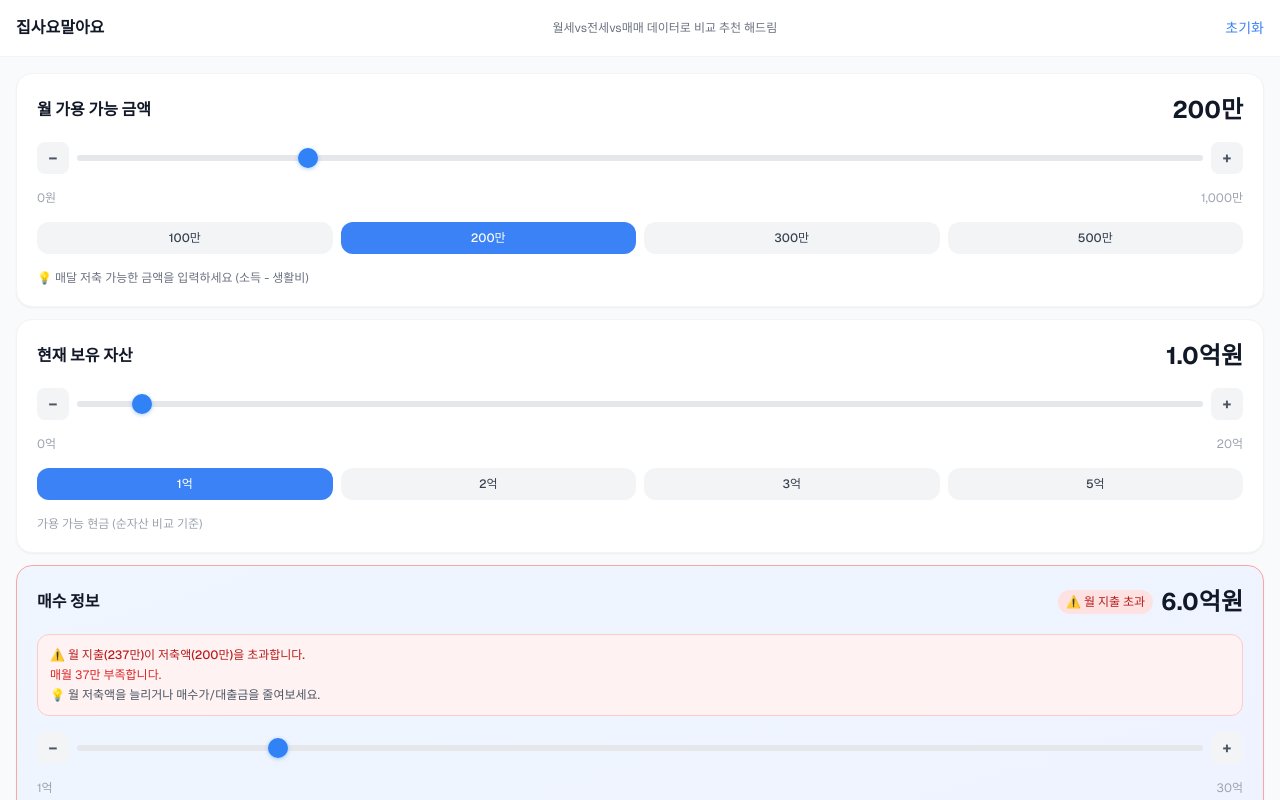
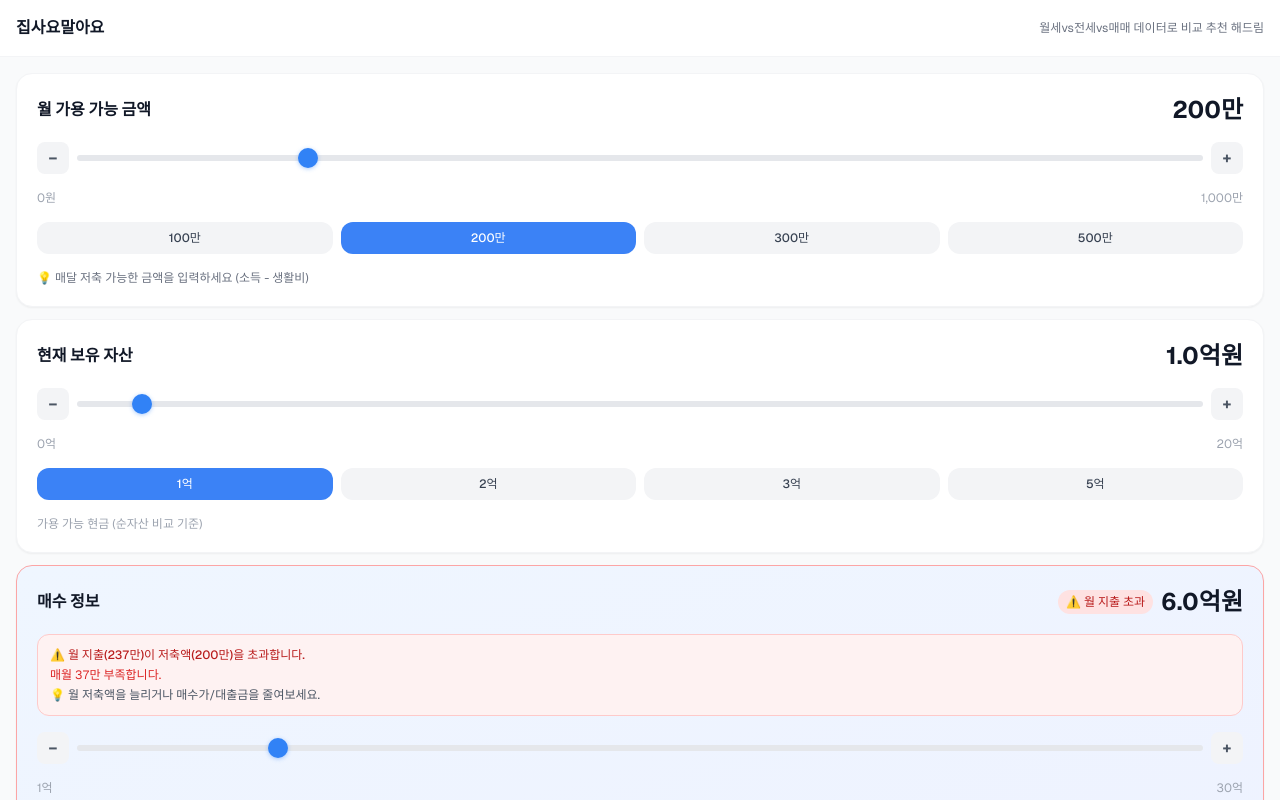
Before and after one commit to onady-dev/simulater, a Next.js app in the folder app/: page / in a window 1280 px wide. Shown: the top 800 px of the page. Built offline with nearby package versions, Linux system fonts and the light colour scheme.

Commit message:
초기화 버튼 삭제

```diff
--- a/app/src/components/layout/TopBar.tsx
+++ b/app/src/components/layout/TopBar.tsx
@@ -10,12 +10,6 @@ export function TopBar() {
       <div className="flex items-center justify-between px-4 h-14">
         <h1 className="text-base font-bold text-gray-900">집사요말아요</h1>
         <p className="text-xs text-gray-500">월세vs전세vs매매 데이터로 비교 추천 해드림</p>
-        <button
-          onClick={resetAll}
-          className="text-sm text-blue-500 font-medium active:opacity-70 transition-opacity"
-        >
-          초기화
-        </button>
       </div>
     </header>
   );
```
